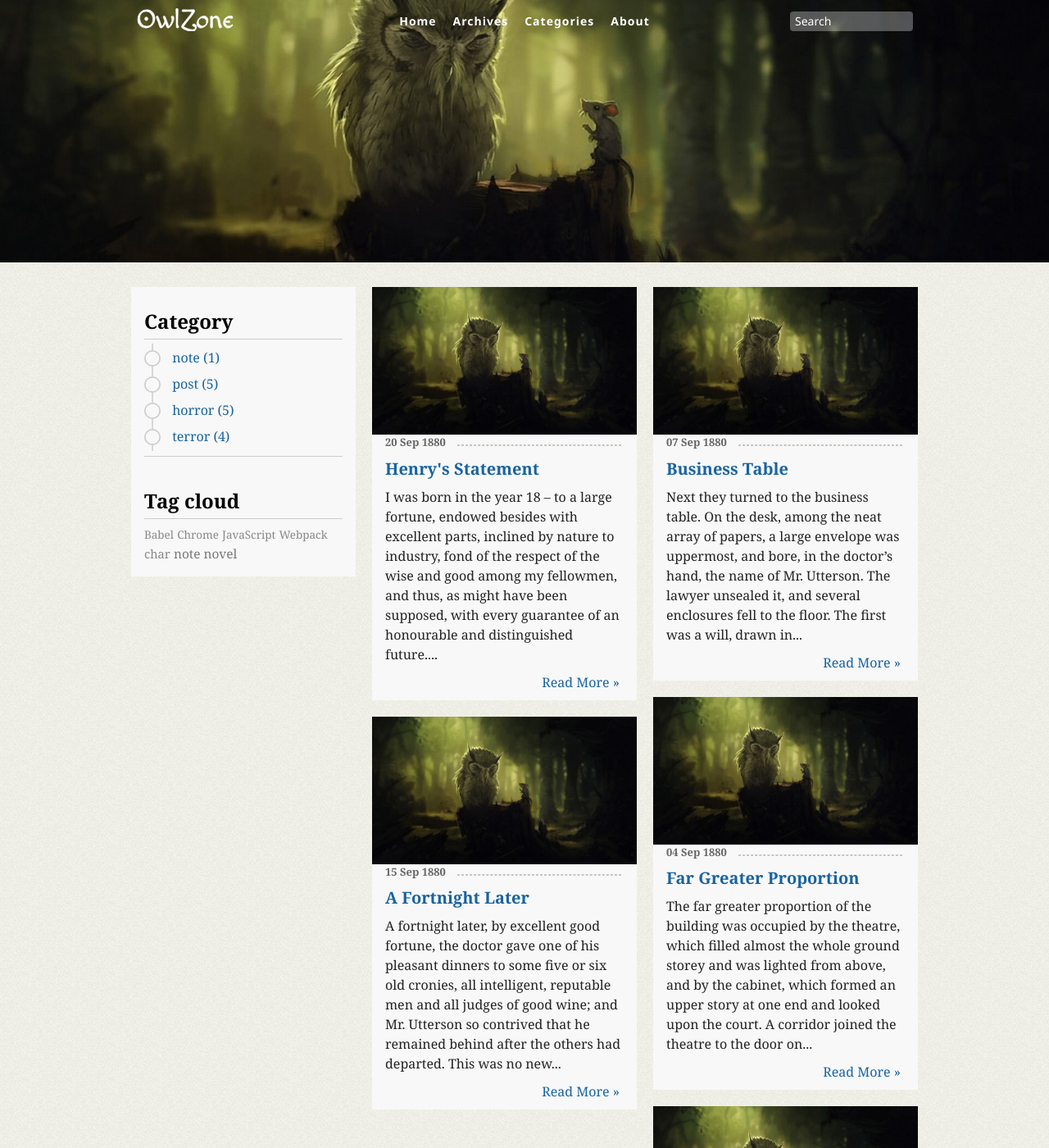
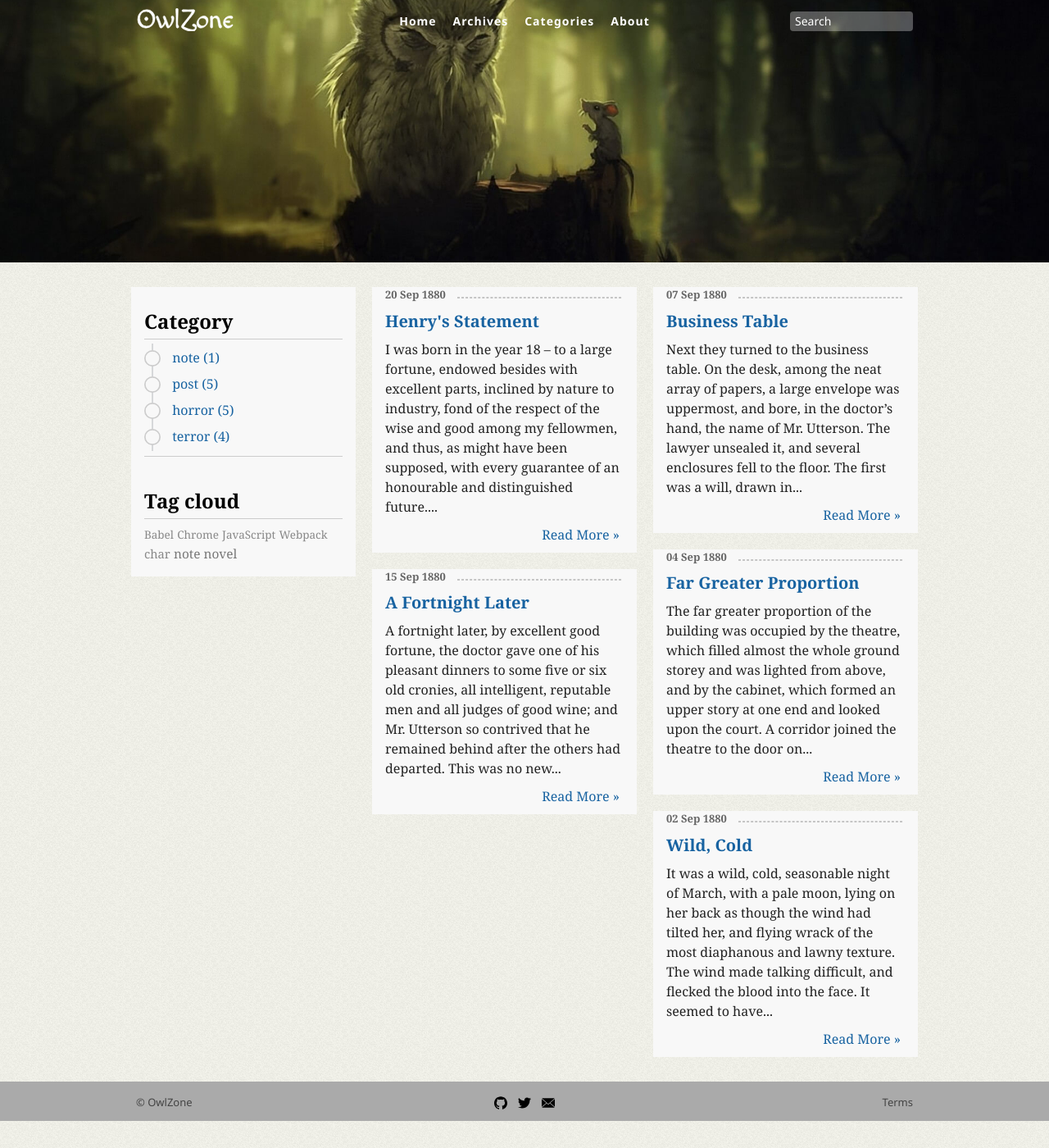
Before and after one commit to mapkts/owlzone, a Jekyll site: the page built from index.html, in a window 1280 px wide and 1400 px high. Shown: the whole window at 82% size. Built offline with Jekyll 4.4.1, drawn with Linux system fonts in a browser that asks for light colours; the list of posts is cut into pages by our own code.

Commit message:
nightly update

```diff
--- a/_posts/1880-09-01-search-for-mr-hyde.markdown
+++ b/_posts/1880-09-01-search-for-mr-hyde.markdown
@@ -4,6 +4,7 @@
 date: September 1, 1880
 tags: JavaScript Chrome Webpack Babel
 categories: note
+image: assets/img/owl-and-rat.jpg
 ---
 
 That evening Mr. Utterson came home to his bachelor house in sombre spirits and sat down to dinner without relish. It was his custom of a Sunday, when this meal was over, to sit close by the fire, a volume of some dry divinity on his reading desk, until the clock of the neighbouring church rang out the hour of twelve, when he would go soberly and gratefully to bed. On this night however, as soon as the cloth was taken away, he took up a candle and went into his business room. There he opened his safe, took from the most private part of it a document endorsed on the envelope as Dr.
--- a/assets/css/style.css
+++ b/assets/css/style.css
@@ -483,7 +483,6 @@
 	padding-bottom: 10px;
 }
 .post-image {
-	background-image: url(http://owlzone.org/assets/img/owl-and-rat.jpg);
 	height: 180px;
 	background-position: center;
 	background-size: cover;
--- a/index.html
+++ b/index.html
@@ -7,14 +7,13 @@
 			{% for post in paginator.posts %}
 			<li class="flex-item">
 				<div class="post-card">
-					<div class="post-image" href="{{ post.url }}"></div>
+					{% if post.image %}
+					<div class="post-image" href="{{ post.url }}" style="background-image: {{ post.image | prepend: site.baseurl }}"></div>
+					{% endif %}
+
 					<div class="post-date"><time>{{ post.date | date_to_string }}</time></div>
 
 					<h2 class="post-title"><a href="{{ post.url }}">{{ post.title }}</a></h2>
-					<!-- <hr> -->
-					<!-- {% unless post.categories.size == '0' %} -->
-					<!-- <span class="ribbon"><a href="{{ root_url }}/{{ site.category_dir }}#{{ post.categories.first }}" title="Category: {{ post.categories.first }}" rel="category"><span>{{ post.categories.first }}</span></a></span> -->
-					<!-- {% endunless %} -->
 
 					<div class="post-excerpt">
 						{{ post.content | truncatewords: 50 }}
```
